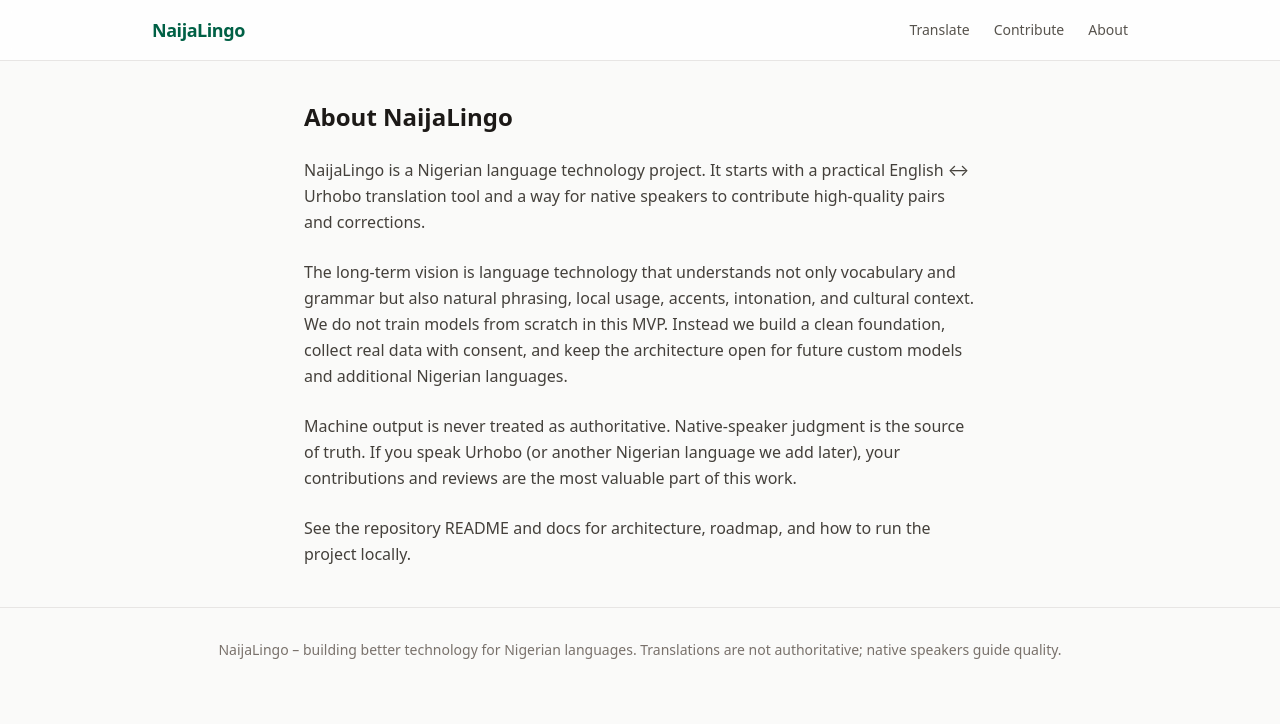
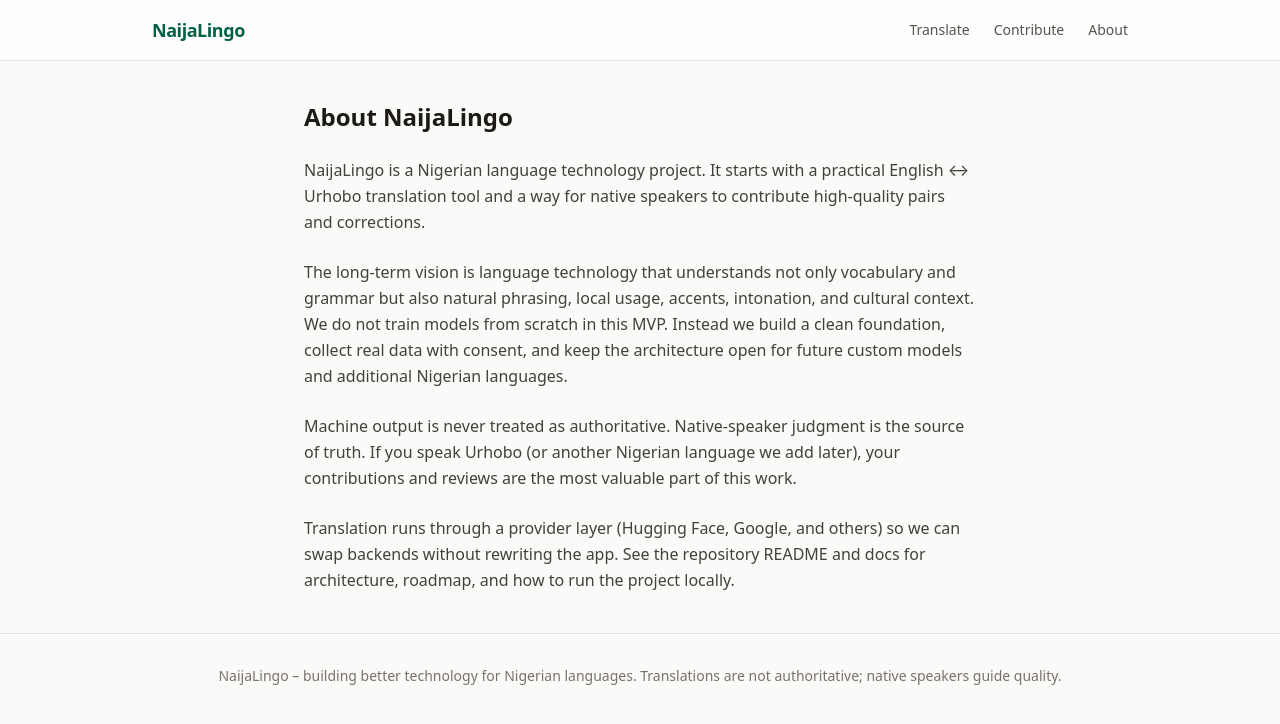
Before and after one commit to kuzzzzz/naijalingo, a Next.js app in the folder apps/web/: page /about in a window 1280 px wide. Shown: the top 724 px of the page. Built offline with nearby package versions, Linux system fonts and the light colour scheme.

Commit message:
chore: trigger Vercel redeploy for Hugging Face provider

```diff
--- a/apps/web/app/about/page.tsx
+++ b/apps/web/app/about/page.tsx
@@ -25,8 +25,9 @@ export default function AboutPage() {
         and reviews are the most valuable part of this work.
       </p>
       <p className="text-stone-700 leading-relaxed">
-        See the repository README and docs for architecture, roadmap, and how to run the project
-        locally.
+        Translation runs through a provider layer (Hugging Face, Google, and others) so we can swap
+        backends without rewriting the app. See the repository README and docs for architecture,
+        roadmap, and how to run the project locally.
       </p>
     </div>
   );
```
